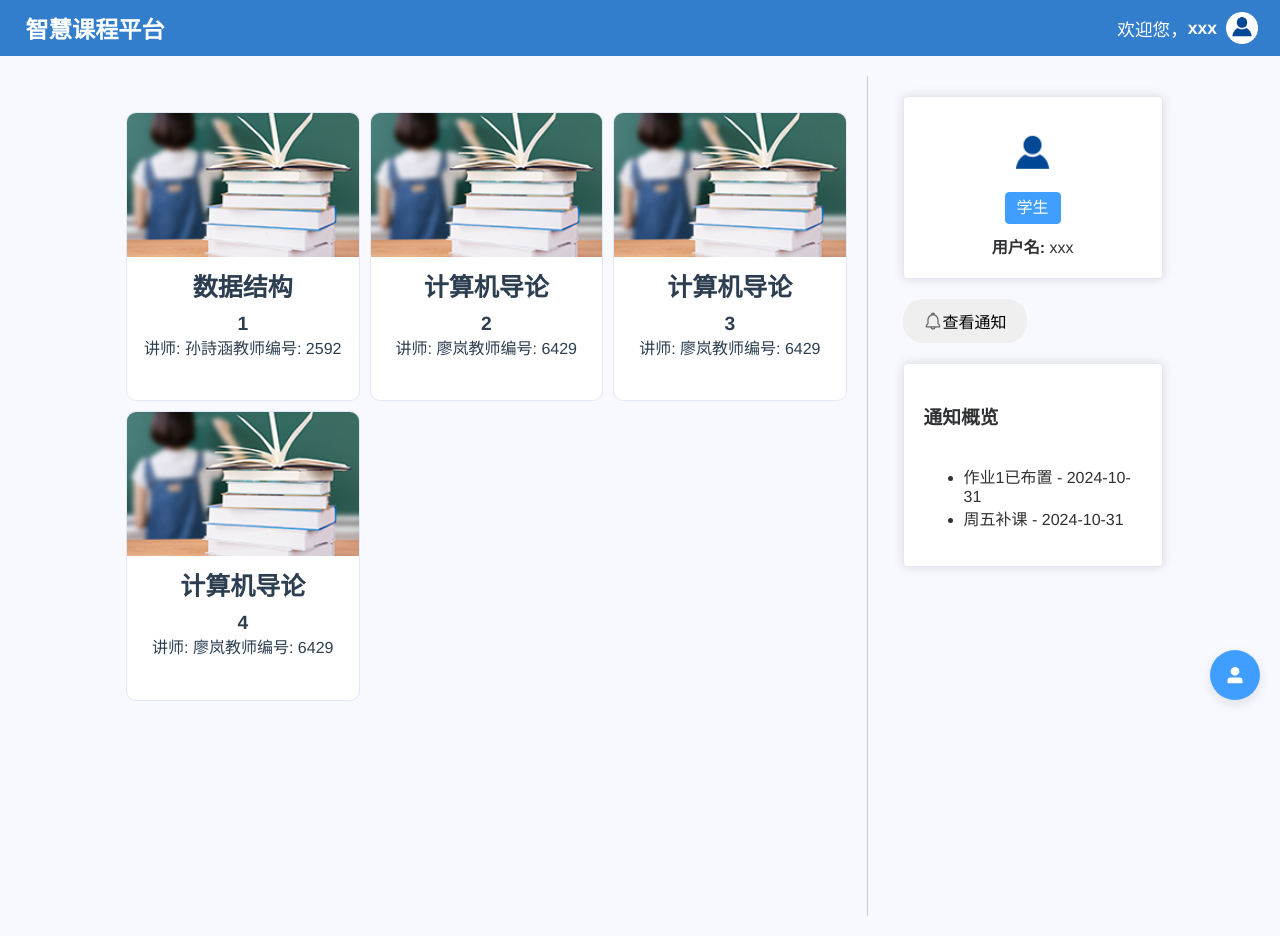
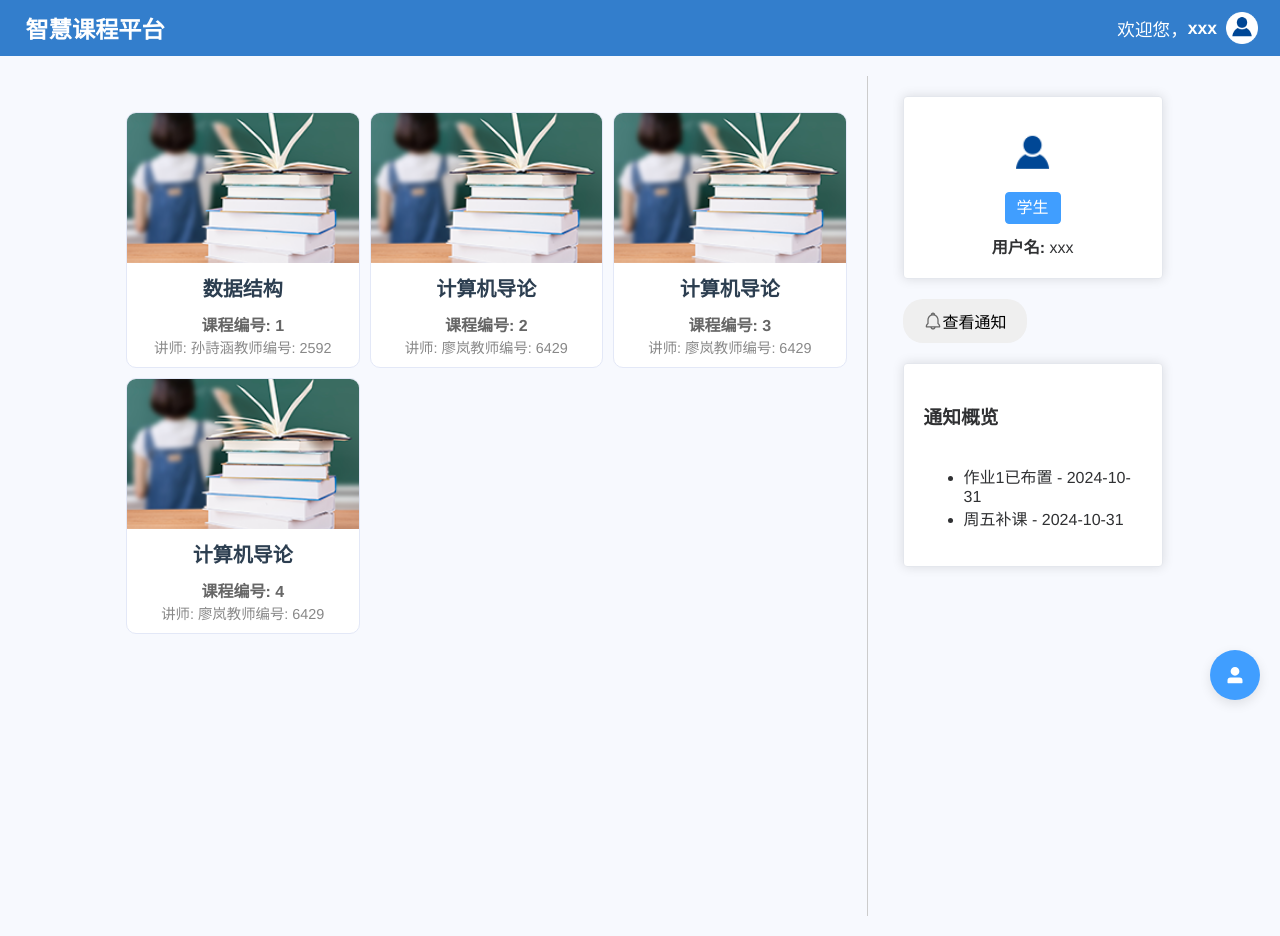
Before and after one commit to qingzhengQB/smart_course_platform, a Vue app: page / in a window 1280 px wide. Built offline with nearby package versions, Linux system fonts and the light colour scheme.

Commit message:
课程详情页面跳转

```diff
--- a/src/components/HomePage/CourseList.vue
+++ b/src/components/HomePage/CourseList.vue
@@ -1,13 +1,18 @@
 <template>
   <div class="course-container">
-      <div class="course-item" v-for="(item, index) in courseList" :key="index">
+    <div
+      class="course-item"
+      v-for="(item, index) in courseList"
+      :key="index"
+      @click="openCourseDetail(item.courseId)"
+    >
       <div class="course-item-img">
-          <img src="@/assets/courseCover.png" />
+        <img :src="courseCover" alt="Course Cover" />
       </div>
       <div class="course-item-title">
         <span>{{ item.name }}</span>
       </div>
-        <span class="course-id">{{ item.courseId }}</span>
+      <span class="course-id">课程编号: {{ item.courseId }}</span>
       <div class="teacher-info">
         <span>讲师: {{ item.teacher.name }}</span>
         <span>教师编号: {{ item.teacher.teacherNum }}</span>
@@ -20,8 +25,12 @@
 import { ref, onMounted } from 'vue';
 import { getCourses } from "../../api/HomePageApi";
 
+// 课程列表数据
 const courseList = ref([]);
+// 引入课程封面图片
+const courseCover = require('@/assets/courseCover.png');
 
+// 获取课程列表
 const fetchCourses = async () => {
   try {
     const response = await getCourses("852464");
@@ -29,6 +38,12 @@
   } catch (error) {
     console.error("获取课程失败:", error);
   }
+};
+
+// 跳转到课程详情页
+const openCourseDetail = (courseId) => {
+  const url = `/course/${courseId}`;
+  window.open(url, '_blank'); // 新标签页打开
 };
 
 onMounted(() => {
@@ -52,6 +67,7 @@
   transition: 0.3s;
   background-color: #fff;
   text-align: center;
+  cursor: pointer; /* 鼠标悬停时显示指针 */
 }
 
 .course-item:hover {
@@ -61,27 +77,33 @@
 
 .course-item-img {
   width: 100%;
-    height: 50%;
+  height: 150px; /* 固定高度 */
 }
 
 .course-item-img img {
   max-width: 100%;
   width: 100%;
   height: 100%;
-    margin: 0 auto;
-    padding: 0;
   object-fit: cover;
   object-position: center;
 }
 
 .course-item-title {
-    font-size: 25px;
+  font-size: 20px;
   margin: 10px 0;
   font-weight: bolder;
 }
 
 .course-id {
   font-weight: bolder;
-    font-size: 1.2rem;
+  font-size: 1rem;
+  color: #666;
+  margin-bottom: 5px;
+}
+
+.teacher-info {
+  font-size: 0.9rem;
+  color: #888;
+  margin-bottom: 10px;
 }
 </style>
```
Lines whose indentation alone changed are shown as unchanged.
